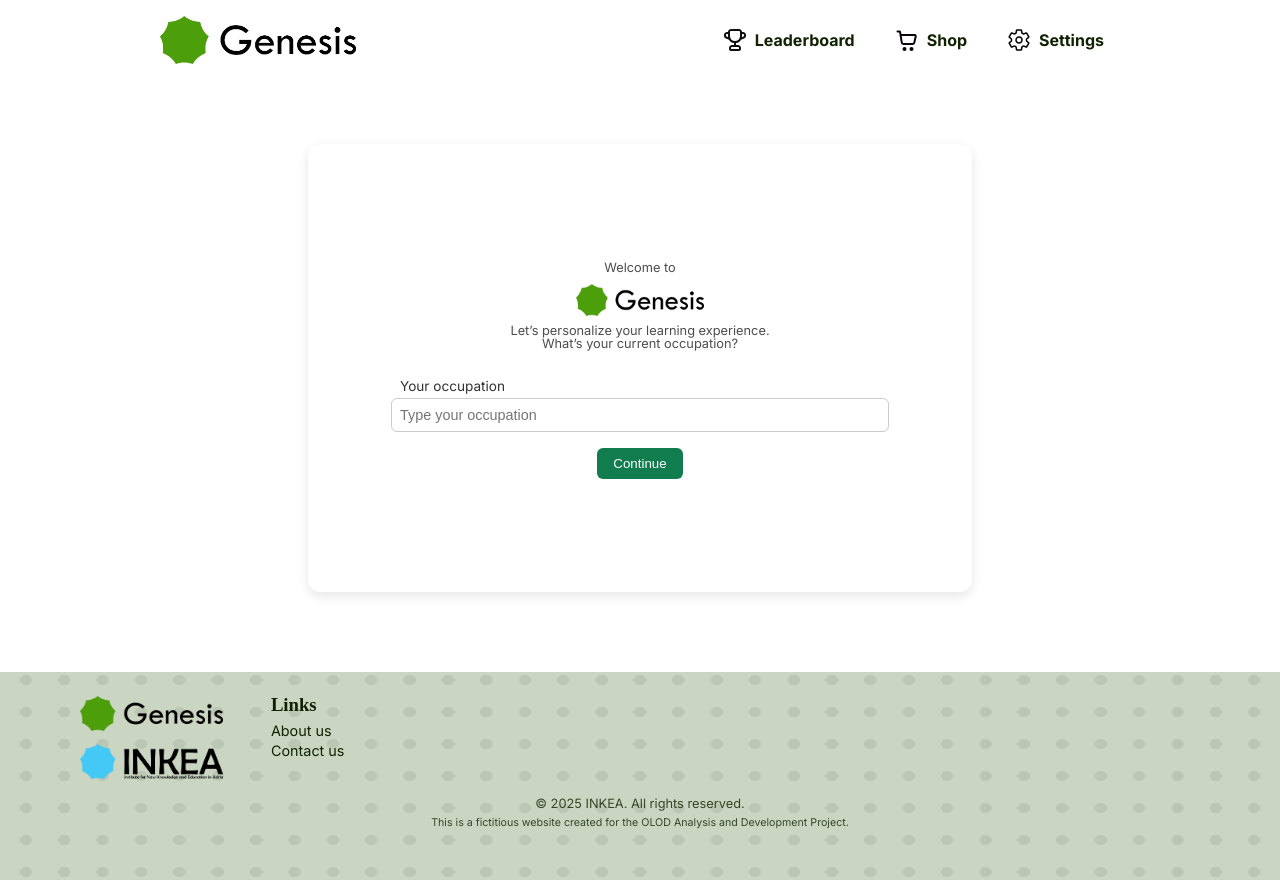
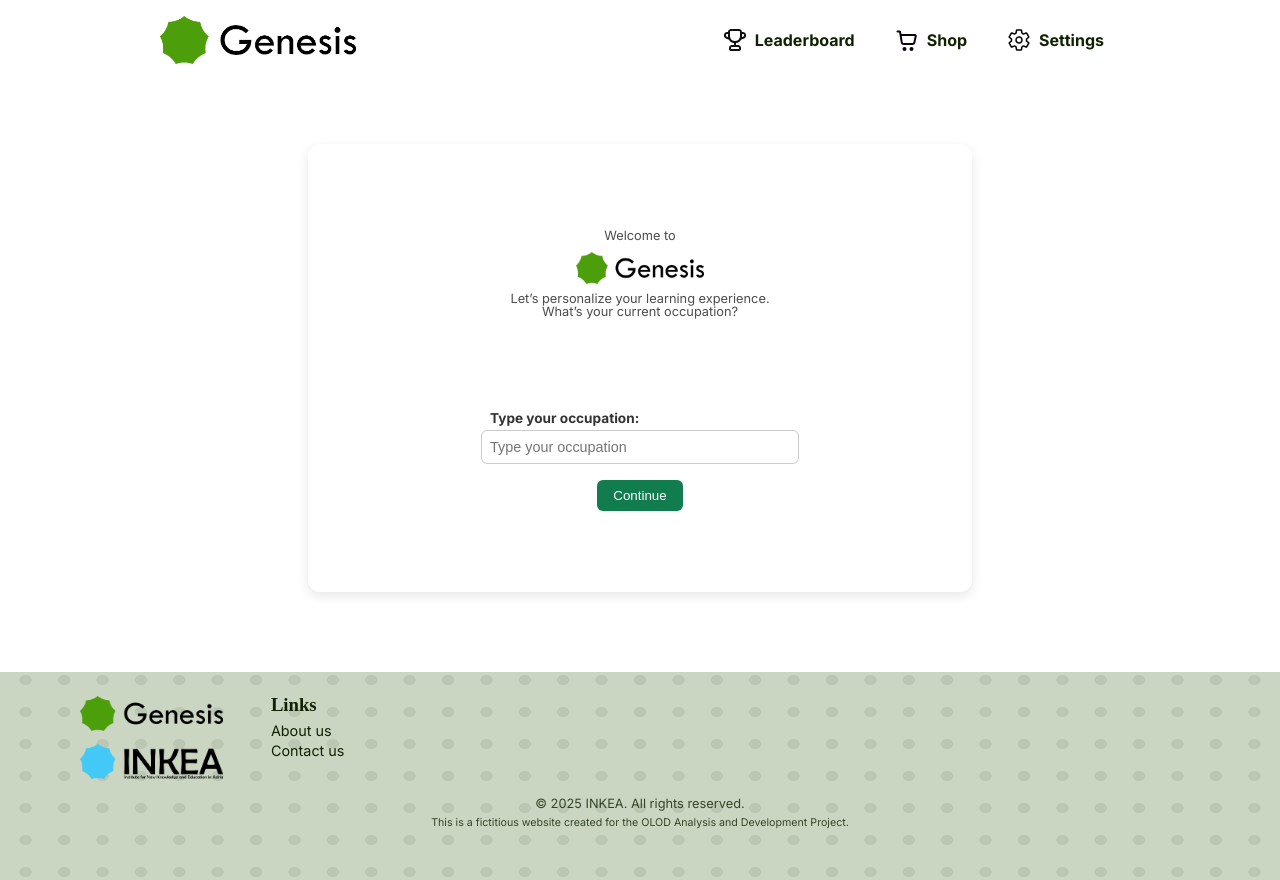
Before and after one commit to RuneHerreman/adria-client, a Vue app: page /onboarding/occupation in a window 1280 px wide. Built offline with nearby package versions, Linux system fonts and the light colour scheme.

Commit message:
text bold

```diff
--- a/src/assets/css/main.css
+++ b/src/assets/css/main.css
@@ -84,7 +84,8 @@ h1::before {
     display: flex;
     flex-direction: column;
     align-items: center;
-    width: 80%;
+    width: 50%;
+    margin-top: 4rem;
 }
 
 .onboarding-label {
@@ -92,6 +93,7 @@ h1::before {
     font-size: 0.85rem;
     color: #333;
     margin-bottom: 0.3rem;
+    font-weight: bold;
 }
 
 .onboarding-input {
--- a/src/pages/no-login/OnboardingOccupationPage.vue
+++ b/src/pages/no-login/OnboardingOccupationPage.vue
@@ -14,7 +14,7 @@ import GenesisLogo from "@/assets/media/genesis.png";
     </div>
 
     <div class="onboarding-input-block">
-      <label for="occupation" class="onboarding-label">Your occupation</label>
+      <label for="occupation" class="onboarding-label">Type your occupation:</label>
       <input
           id="occupation"
           type="text"
```
